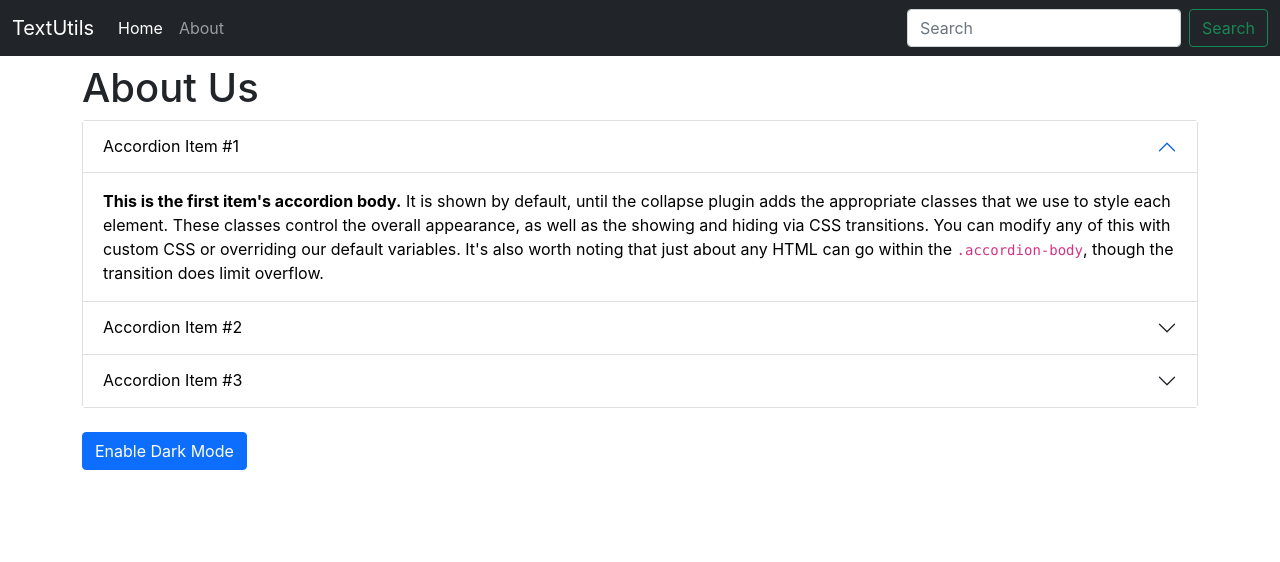
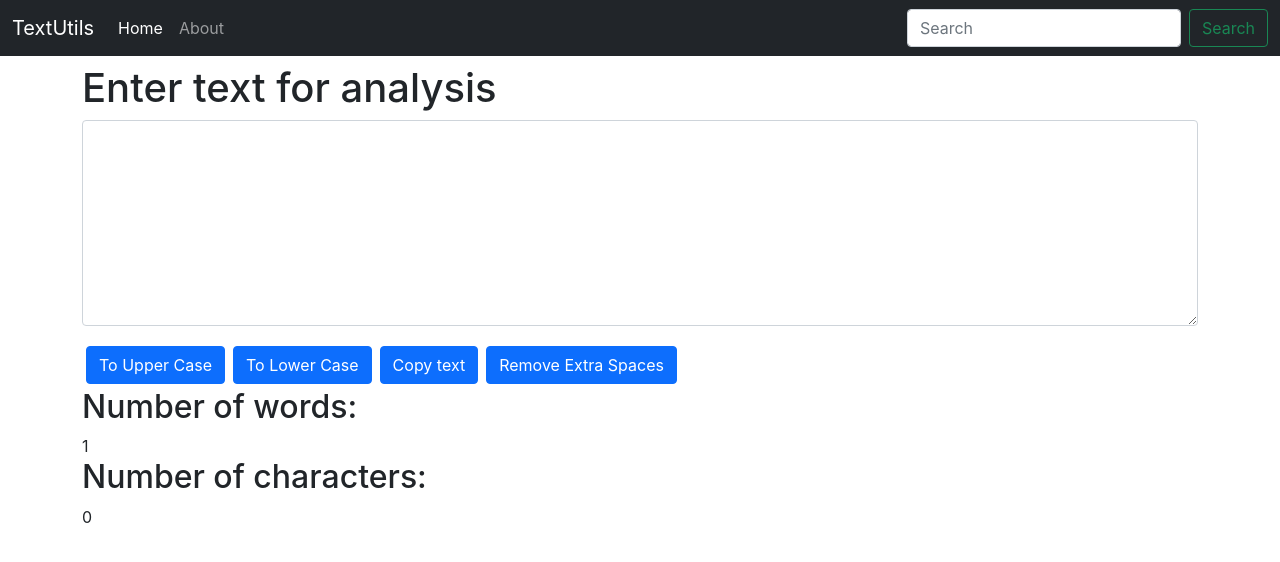
Before and after one commit to TheAlpha27/txtutils-cwh, a React (Create React App) app: page / in a window 1280 px wide. Shown: the top 562 px of the page. Built offline with nearby package versions, Linux system fonts and the light colour scheme.

Commit message:
Added remove space and copy functionality

```diff
--- a/src/App.js
+++ b/src/App.js
@@ -1,15 +1,15 @@
 import './App.css';
-import About from './Components/About';
+// import About from './Components/About';
 import Navbar from './Components/Navbar.js';
-// import TextForm from './Components/TextForm';
+import TextForm from './Components/TextForm';
 
 function App() {
   return (
     <>
     {/* <Navbar title="TextUtils" aboutText="About Us" /> */}
       <Navbar title="TextUtils" />
-      {/* <TextForm /> */}
-      <About/>
+      <TextForm />
+      {/* <About/> */}
     </>
   );
 }
--- a/src/Components/TextForm.js
+++ b/src/Components/TextForm.js
@@ -2,26 +2,37 @@ import React from 'react'
 import { useState } from 'react'
 export default function TextForm() {
     const [text, setText] = useState("");
-    const handleOnChange = (event)=>{
+    const handleOnChange = (event) => {
         setText(event.target.value);
     }
-    const handleUpClick =()=>{
+    const handleUpClick = () => {
         let newText = text.toUpperCase();
         setText(newText);
     }
-    const handleLoClick =()=>{
+    const handleLoClick = () => {
         let newText = text.toLowerCase();
         setText(newText);
+    }
+    const handleCopy = () => {
+        let text = document.getElementById("area");
+        text.select();
+        navigator.clipboard.writeText(text.value);
+    }
+    const handleExtraSpaces = () =>{
+        let newText = text.split(/[ ]+/);
+        setText(newText.join(" "));
     }
     return (
         <>
             <div className="container">
                 <h1 className="my-2">Enter text for analysis</h1>
                 <div className="mb-3 my-2">
-                <textarea value={text} onChange={handleOnChange} className="form-control" id="exampleFormControlTextarea1" rows="8"></textarea>
+                    <textarea value={text} onChange={handleOnChange} className="form-control" id="area" rows="8"></textarea>
                 </div>
                 <button className="btn btn-primary mx-1 my-1" onClick={handleUpClick}>To Upper Case</button>
                 <button className="btn btn-primary mx-1 my-1" onClick={handleLoClick}>To Lower Case</button>
+                <button className="btn btn-primary mx-1 my-1" onClick={handleCopy}>Copy text</button>
+                <button className="btn btn-primary mx-1 my-1" onClick={handleExtraSpaces}>Remove Extra Spaces</button>
             </div>
             <div className="container">
                 <h2>Number of words: </h2>
```
Lines whose indentation alone changed are shown as unchanged.
